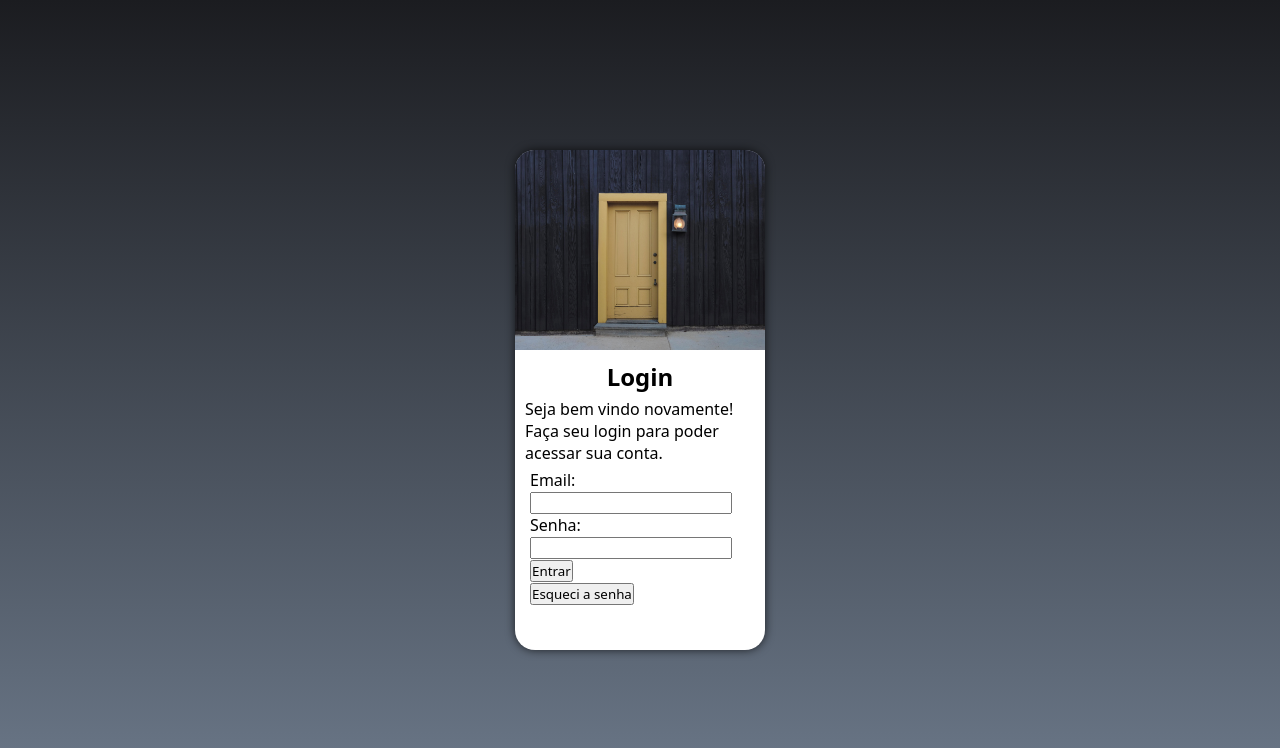
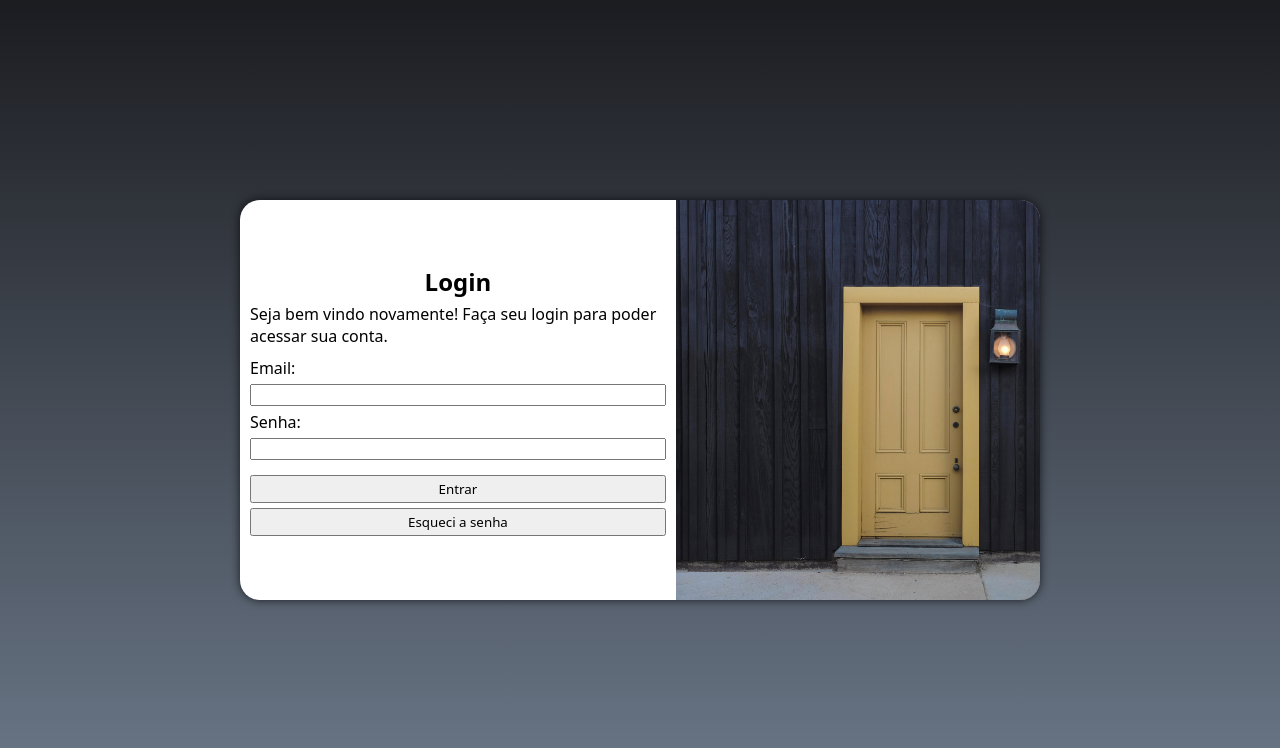
Before and after one commit to ErickSouza94/projeto-login, a plain HTML site: page index.html in a window 1280 px wide. Drawn offline with Linux system fonts and the light colour scheme.

Commit message:
atualizei projeto login

```diff
--- a/estilos/media-queries.css
+++ b/estilos/media-queries.css
@@ -22,18 +22,32 @@
 
    }
 
+
+
+   section#login{
+    display: flex;
+    flex-direction: row;
+    align-items: center;
+    width: 640px;
+    height: 300px;
+   }
+
     section#login > div#imagem {
-        display: flex;
         background: #393E54 url(../imagens/porta-amarela.jpg) no-repeat;
         background-size: cover;
         background-position: left center;
-        height: 200px;
-
-
+        height: 100%;
+        width: 60%;
 
     }
 }
 
     @media screen and (min-width: 992px) { /* IMAGEM TEM QUE FICAR DO LADO DIREITO DO TEXTO */
-
+        section#login{
+            display: flex;
+            flex-direction: row-reverse;
+            align-items: center;
+            width: 800px;
+            height: 400px;
+           }
     }
--- a/estilos/style.css
+++ b/estilos/style.css
@@ -52,7 +52,7 @@ section#login > div#imagem {
 
 section#login div#formulario {
     display: block;
-    padding: 10px;
+    margin: 10px;
 
 }
 
@@ -61,9 +61,28 @@ section#login div#formulario h1{
     padding-bottom: 5px;
 }
 
-
+div#formulario p {
+    margin-bottom: 10px;
+}
 
 form{
-    margin: 5px;
-    width: 10px;
+    width:auto;
+    display: flex;
+    flex-direction: column;
+    gap: 5px;
 }
+
+.botao {
+    display: flex;
+    flex-direction: column;
+    gap: 5px;
+    margin-top: 10px;
+}
+
+.entrar{
+    padding: 3px;
+}
+
+.senha{
+    padding: 3px;
+}
```
Also changed, not shown: index.html (+0 -1 lines).
